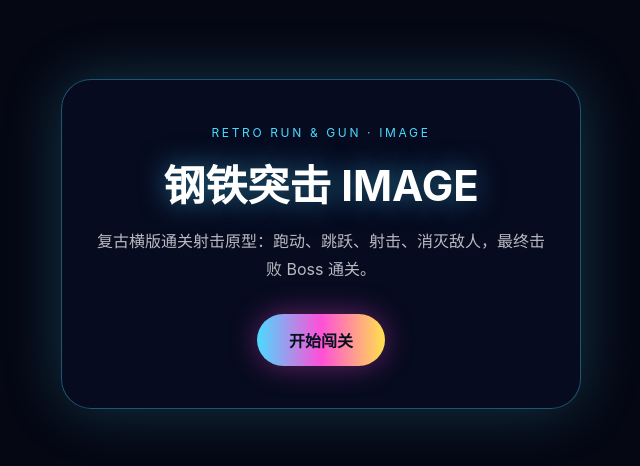
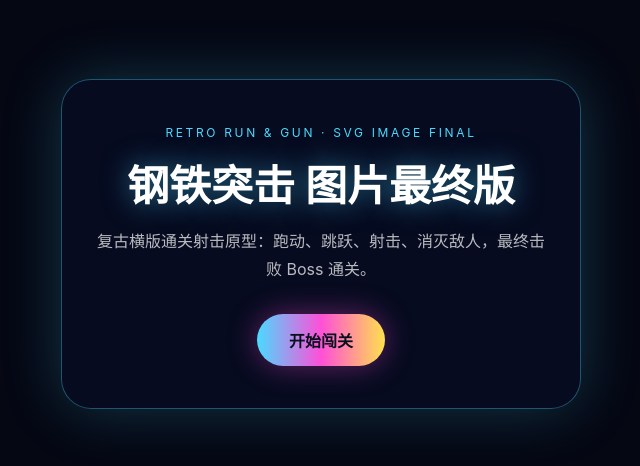
Before and after one commit to xplorel/game-web, a Vue app: page / in a window 1280 px wide. Shown: the part 156-622 px from the top of the page, without its empty margins (319-959 px from the left). Built offline with nearby package versions, Linux system fonts and the light colour scheme.

Commit message:
fix: switch to stable svg image runtime

```diff
--- a/src/App.vue
+++ b/src/App.vue
@@ -1,8 +1,8 @@
 <template>
   <main class="game-root">
     <section v-if="stage === 'home'" class="home-panel">
-      <p class="eyebrow">RETRO RUN & GUN · IMAGE</p>
-      <h1>钢铁突击 IMAGE</h1>
+      <p class="eyebrow">RETRO RUN & GUN · SVG IMAGE FINAL</p>
+      <h1>钢铁突击 图片最终版</h1>
       <p>复古横版通关射击原型：跑动、跳跃、射击、消灭敌人，最终击败 Boss 通关。</p>
       <button class="primary-btn" @click="startGame">开始闯关</button>
     </section>
@@ -35,7 +35,7 @@
 
 <script setup lang="ts">
 import { nextTick, onBeforeUnmount, reactive, ref } from 'vue';
-import { RunGunGame } from './game/VisualGameImage';
+import { RunGunGame } from './game/VisualGame';
 
 const stage = ref<'home' | 'game'>('home');
 const canvasRef = ref<HTMLCanvasElement | null>(null);
```
